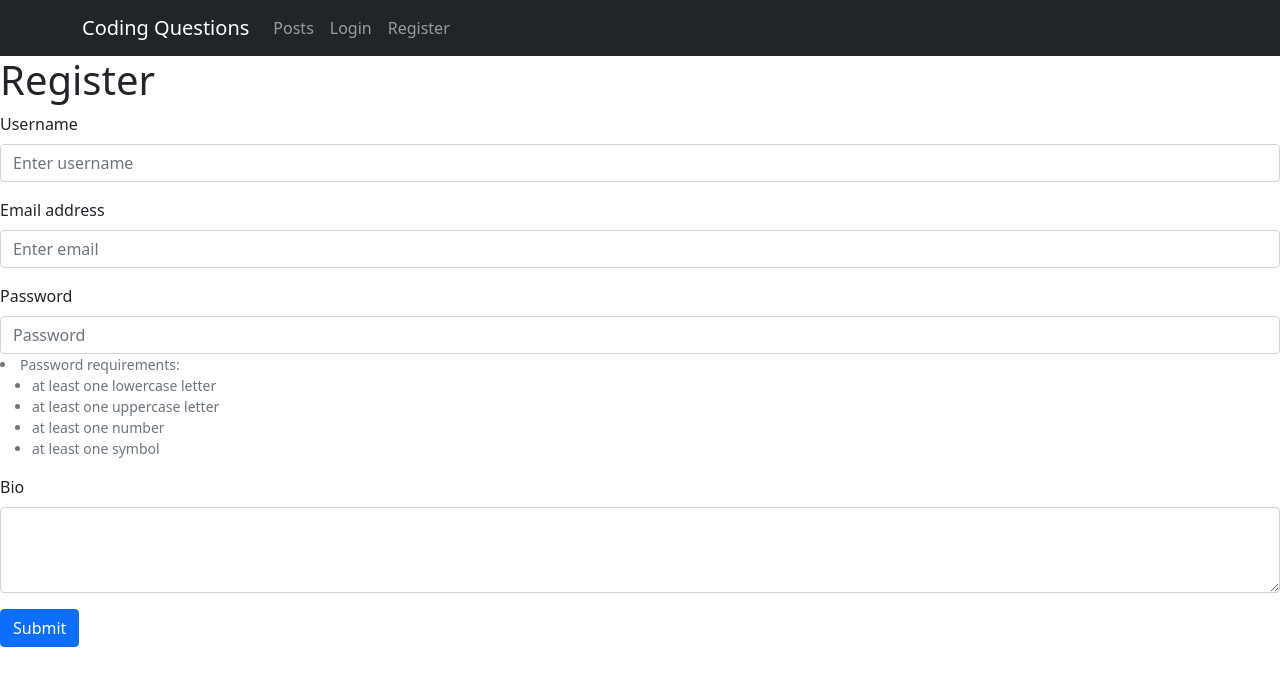
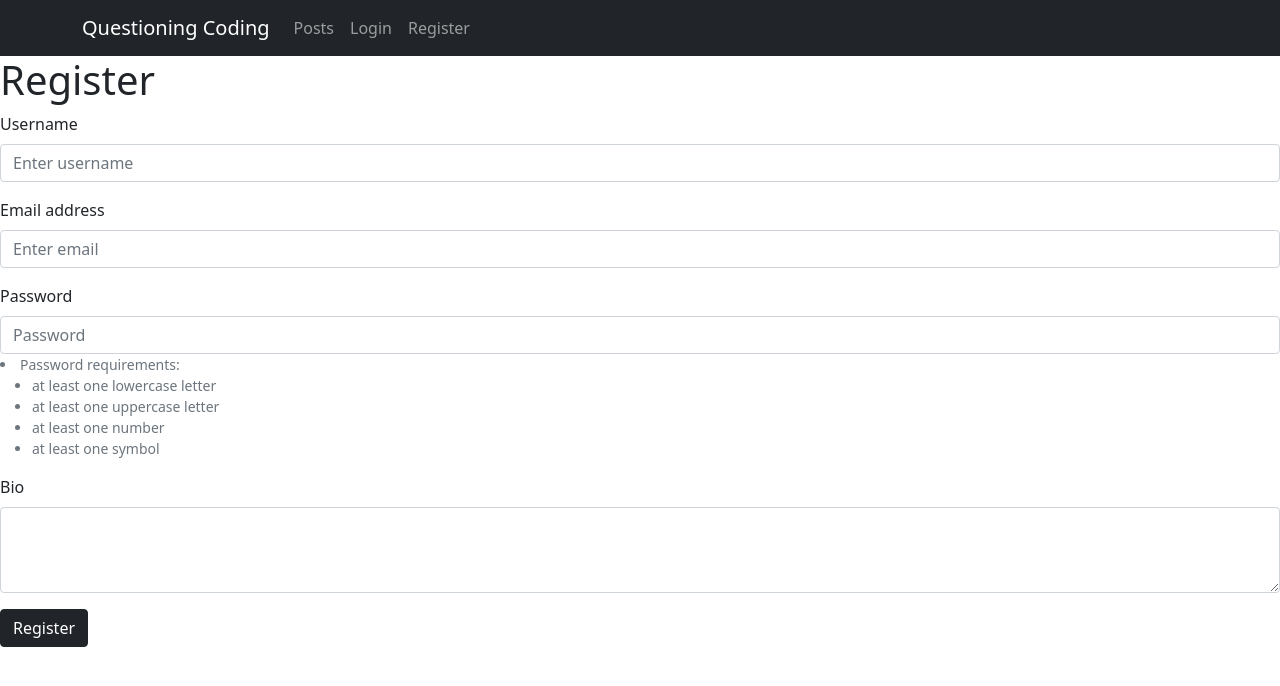
Before and after one commit to Jezerig/Web-Applications-MERN-Final-Project, a React (Create React App) app in the folder client/: page /register in a window 1280 px wide. Shown: the top 686 px of the page. Built offline with nearby package versions, Linux system fonts and the light colour scheme.

Commit message:
Create post page UI done

```diff
--- a/client/public/index.html
+++ b/client/public/index.html
@@ -24,7 +24,7 @@
       work correctly both with client-side routing and a non-root public URL.
       Learn how to configure a non-root public URL by running `npm run build`.
     -->
-    <title>React App</title>
+    <title>Questioning Coding</title>
   </head>
   <body>
     <noscript>You need to enable JavaScript to run this app.</noscript>
--- a/client/src/components/Createpost.js
+++ b/client/src/components/Createpost.js
@@ -1,5 +1,7 @@
 import {useState} from 'react';
 import {useNavigate} from 'react-router-dom';
+import Form from 'react-bootstrap/Form';
+import Button from 'react-bootstrap/Button';
 
 function Createpost() {
     const navigate = useNavigate();
@@ -37,12 +39,20 @@ function Createpost() {
             {!loggedIn && <h1>Can't create a Post whilst not logged in.</h1>}
             {loggedIn && <h1>Create a new Post.</h1>}
             {loggedIn && <div>
-                <form onSubmit={submit} onChange={handleChange}>
-                    <label>Title<input type="text" name="title" /></label>
-                    <label>Text<input type="text" name="text" /></label>
-                    <input type="submit" />
-                </form>
-            </div>}
+            <Form onSubmit={submit} onChange={handleChange}>
+                <Form.Group className="mb-3" >
+                    <Form.Label>Title</Form.Label>
+                    <Form.Control name="title" type="text" placeholder="Post title" required/>
+                </Form.Group>
+                <Form.Group className="mb-3" controlId="exampleForm.ControlTextarea1">
+                    <Form.Label>Content</Form.Label>
+                    <Form.Control name="text" as="textarea" rows={3} required/>
+                </Form.Group>
+                <Button variant="dark" type="submit">
+                    Submit Post
+                </Button>
+            </Form>
+        </div>}
         </div>
     )
 }
--- a/client/src/components/Header.js
+++ b/client/src/components/Header.js
@@ -26,7 +26,7 @@ return (
     <div>
         <Navbar collapseOnSelect expand="lg" bg="dark" variant="dark">
         <Container>
-        <Navbar.Brand >Coding Questions</Navbar.Brand>
+        <Navbar.Brand >Questioning Coding</Navbar.Brand>
         <Navbar.Toggle aria-controls="responsive-navbar-nav" />
         <Navbar.Collapse id="responsive-navbar-nav">
             <Nav className="me-auto">
--- a/client/src/components/Login.js
+++ b/client/src/components/Login.js
@@ -71,8 +71,8 @@ function Login() {
                         <Form.Label>Password</Form.Label>
                         <Form.Control name="password" type="password" placeholder="Password" required/>
                     </Form.Group>
-                    <Button variant="primary" type="submit">
-                        Submit
+                    <Button variant="dark" type="submit">
+                        Login
                     </Button>
                 </Form>
             </div>}
--- a/client/src/components/Register.js
+++ b/client/src/components/Register.js
@@ -121,8 +121,8 @@ function Register() {
                     <Form.Label>Bio</Form.Label>
                     <Form.Control as="textarea" rows={3} name="bio"/>
                     </Form.Group>
-                    <Button variant="primary" type="submit">
-                        Submit
+                    <Button variant="dark" type="submit">
+                        Register
                     </Button>
                 </Form>
             </div>}
```
